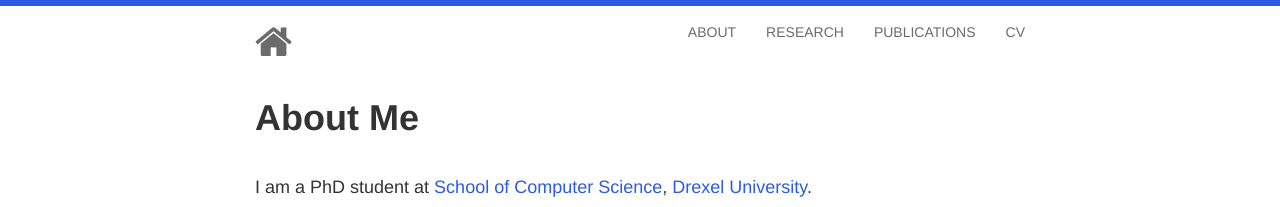
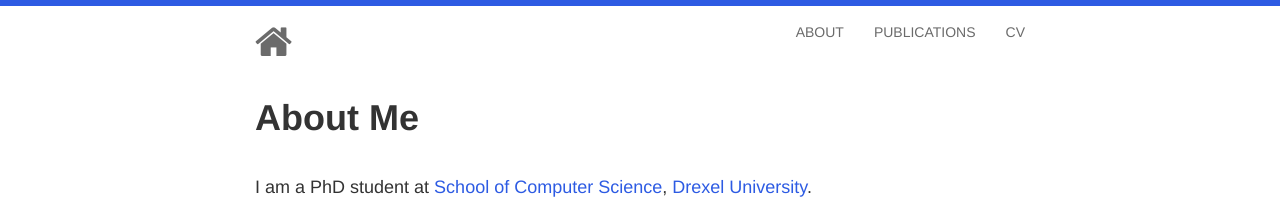
Before and after one commit to ismailkuru/deprecated.github.io, a Jekyll site: the page built from index.html, in a window 1280 px wide. Shown: the top 207 px of the page. Built offline with Jekyll 4.4.1, drawn with Linux system fonts in a browser that asks for light colours; nearby versions of some CDN libraries.

Commit message:
Update header.html

```diff
--- a/_includes/header.html
+++ b/_includes/header.html
@@ -6,7 +6,6 @@
     <div id="navbar">
       <ul class="nav navbar-nav navbar-right">
         <li><a href="{{ site.url }}/about/index.html">ABOUT</a></li>
-        <li><a href="{{ site.url }}/research/index.html">RESEARCH</a></li>
         <li><a href="{{ site.url }}/publications/index.html">PUBLICATIONS</a></li>
         <li><a href="{{ site.url }}/cv/index.html">CV</a></li>
       </ul>
```
